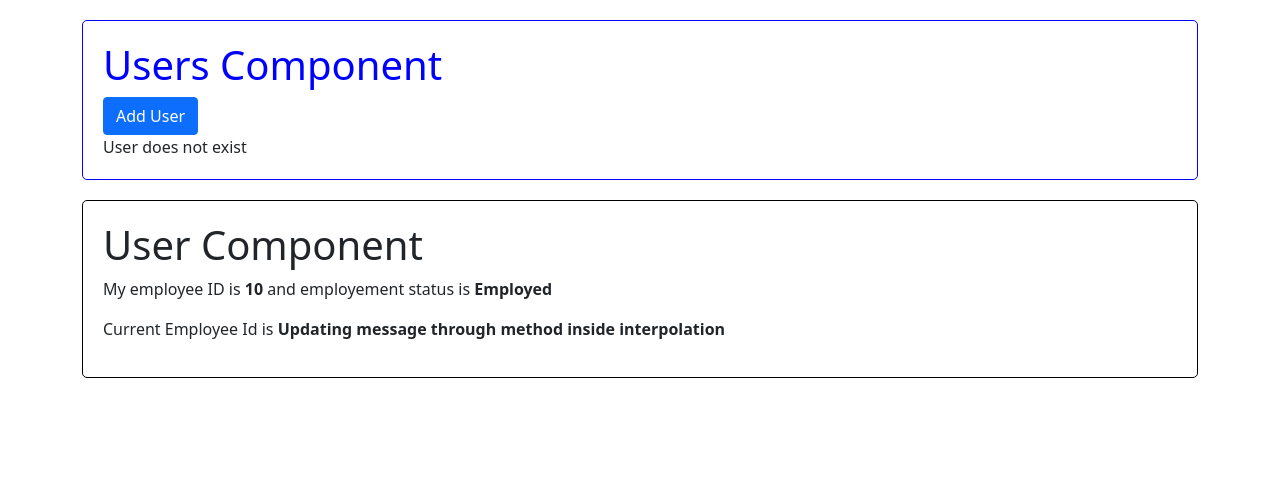
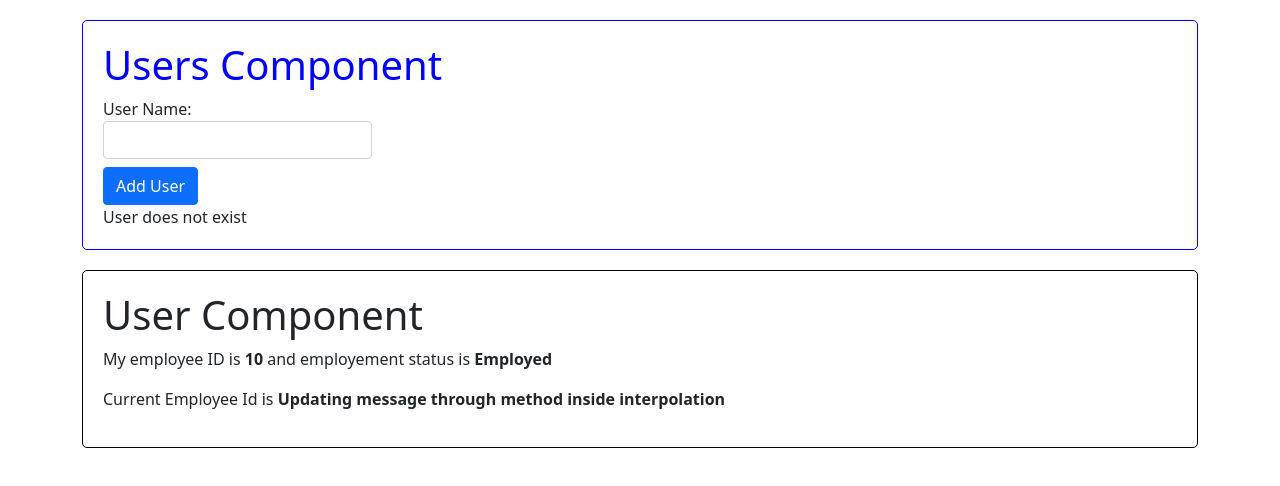
Before and after one commit to pateba06/AngularApp-AllTopicInOne, an Angular app in the folder angularAllTopicInOneApp/: page / in a window 1280 px wide. Shown: the top 486 px of the page. Built offline with nearby package versions, Linux system fonts and the light colour scheme.

Commit message:
eventBinding using  reserved variable

```diff
--- a/angularAllTopicInOneApp/src/app/users/users.component.html
+++ b/angularAllTopicInOneApp/src/app/users/users.component.html
@@ -1,5 +1,12 @@
 <div class="users-container">
   <h1 style="color: blue;">Users Component</h1>
+
+  <div class="my-2 col-md-3">
+    <!-- Sending data using $event reserved word -->
+    <label>User Name: {{userName}}</label>
+    <input type="text" class="form-control" (input)="onUpdateUser($event)"/>
+  </div>
+
   <!--
   [disable] - It is an example of Property Binding
   [click] - Event binding -->
--- a/angularAllTopicInOneApp/src/app/users/users.component.ts
+++ b/angularAllTopicInOneApp/src/app/users/users.component.ts
@@ -10,6 +10,8 @@ export class UsersComponent implements OnInit {
   // Initial value false for disabling button.
   allowUser =false;
   userStatus = "User does not exist"
+  // userName we created to show $event example
+  userName = '';
 
   constructor() {
     // Using setTimeOut to enable the button. The button which we have used for property binding
@@ -21,9 +23,13 @@ export class UsersComponent implements OnInit {
   ngOnInit() {
   }
 
+  // below method we created for eventBinding example. this method will assign value to userStatus
   changeUserStatus(){
     this.userStatus = "New User successfully Created"
   }
 
-
+  //this method we created to show event binding using $event reserve word
+  onUpdateUser(event:any){
+    this.userName = event.target.value
+  }
 }
```
Also changed, not shown: 1 other file (tests, documents, lock files or other folders).
